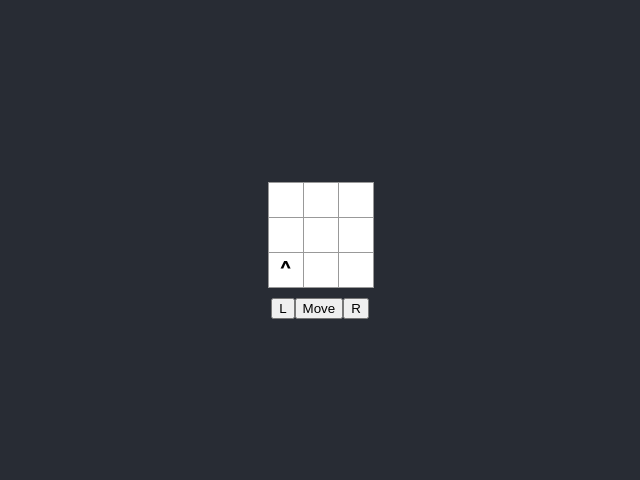
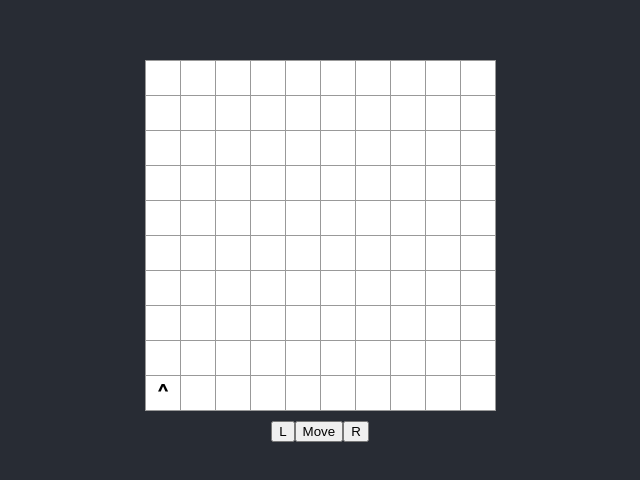
Before and after one commit to Jamie-Wallace/react-learning, a React (Create React App) app in the folder mars-rover-ts/: page / in a window 1280 px wide. Shown: the part 136-616 px from the top of the page, without its empty margins (320-960 px from the left). Built offline with nearby package versions, Linux system fonts and the light colour scheme.

Commit message:
Make grid 10x10 the hard way

```diff
--- a/mars-rover-ts/src/App.tsx
+++ b/mars-rover-ts/src/App.tsx
@@ -15,9 +15,23 @@ export const App = () => {
       <MarsRoverComponent direction={Direction.North} />,
       <Square />,
       <Square />,
+      <Square />,
+      <Square />,
+      <Square />,
+      <Square />,
+      <Square />,
+      <Square />,
+      <Square />
     ],
-    [<Square />, <Square />, <Square />],
-    [<Square />, <Square />, <Square />],
+    [<Square />, <Square />, <Square />, <Square />, <Square />, <Square />, <Square />, <Square />, <Square />, <Square />],
+    [<Square />, <Square />, <Square />, <Square />, <Square />, <Square />, <Square />, <Square />, <Square />, <Square />],
+    [<Square />, <Square />, <Square />, <Square />, <Square />, <Square />, <Square />, <Square />, <Square />, <Square />],
+    [<Square />, <Square />, <Square />, <Square />, <Square />, <Square />, <Square />, <Square />, <Square />, <Square />],
+    [<Square />, <Square />, <Square />, <Square />, <Square />, <Square />, <Square />, <Square />, <Square />, <Square />],
+    [<Square />, <Square />, <Square />, <Square />, <Square />, <Square />, <Square />, <Square />, <Square />, <Square />],
+    [<Square />, <Square />, <Square />, <Square />, <Square />, <Square />, <Square />, <Square />, <Square />, <Square />],
+    [<Square />, <Square />, <Square />, <Square />, <Square />, <Square />, <Square />, <Square />, <Square />, <Square />],
+    [<Square />, <Square />, <Square />, <Square />, <Square />, <Square />, <Square />, <Square />, <Square />, <Square />]
   ]);
   const [lastPosition, setLastPosition] = useState(
     new Position(Direction.North, new Coordinates(0, 0))
--- a/mars-rover-ts/src/MarsRover/Coordinates.ts
+++ b/mars-rover-ts/src/MarsRover/Coordinates.ts
@@ -27,7 +27,7 @@ export class Coordinates {
     moveXForwards() {
         this.positionX++;
 
-        if (this.positionX > 2) {
+        if (this.positionX > 9) {
             this.positionX = 0;
         }
         return this.positionX;
@@ -37,7 +37,7 @@ export class Coordinates {
         this.positionX--;
 
         if (this.positionX < 0) {
-            this.positionX = 2;
+            this.positionX = 9;
         }
         return this.positionX;
     }
@@ -45,7 +45,7 @@ export class Coordinates {
     moveYForwards() {
         this.positionY++;
 
-        if (this.positionY > 2) {
+        if (this.positionY > 9) {
             this.positionY = 0;
         }
         return this.positionY;
@@ -55,7 +55,7 @@ export class Coordinates {
         this.positionY--;
 
         if (this.positionY < 0) {
-            this.positionY = 2;
+            this.positionY = 9;
         }
         return this.positionY;
     }
```
Also changed, not shown: 1 other file (tests, documents, lock files or other folders).
